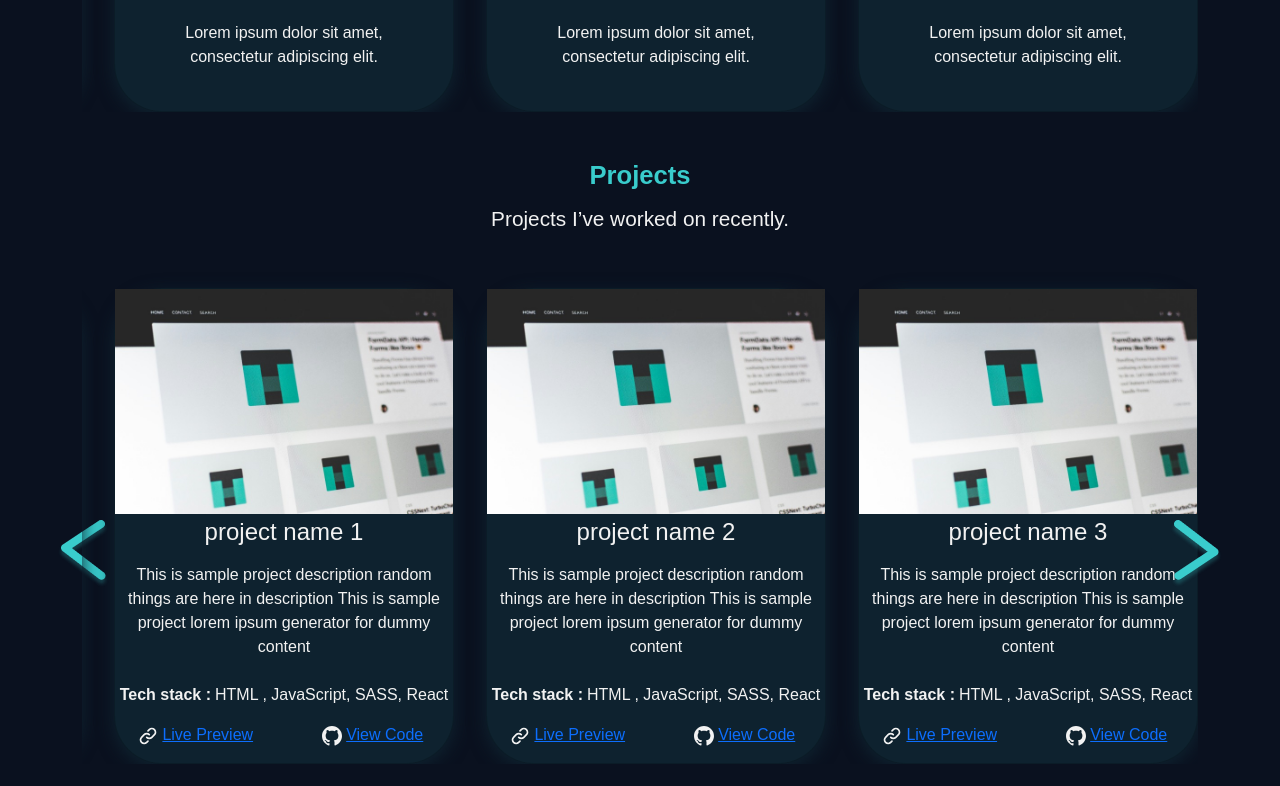
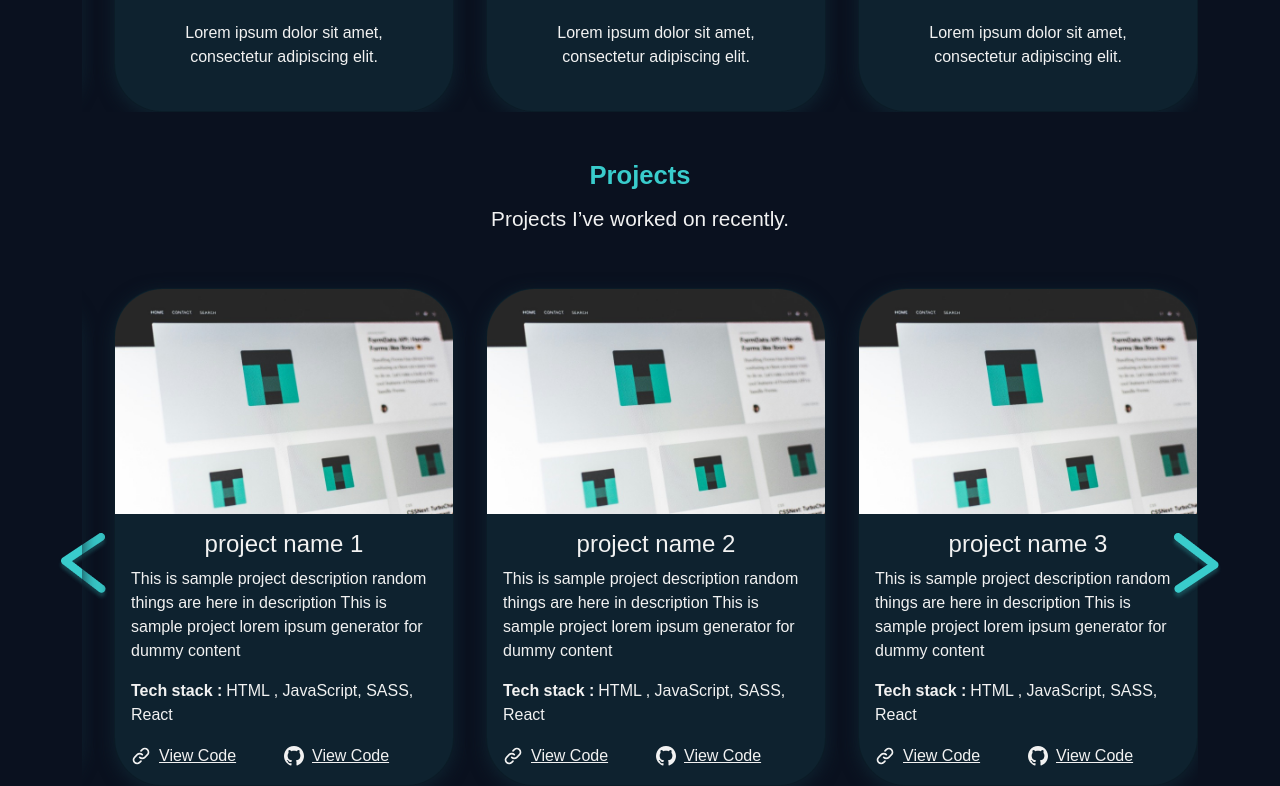
Before and after one commit to AmiraBelkis/My-Portfolio, a React (Vite) app in the folder Portfolio/: page / in a window 1280 px wide. Shown: the part 1222-2008 px from the top of the page. Before the commit the page ends 1986 px from the top, so only its background shows below. Built offline with nearby package versions, Linux system fonts and the light colour scheme.

Commit message:
create prjt items

```diff
--- a/Portfolio/src/App.css
+++ b/Portfolio/src/App.css
@@ -11,6 +11,10 @@
   --font-color-rgb: 242, 242, 242;
 }
 
+/* * {
+  border: 1px solid red;
+} */
+
 /* Body section */
 body {
   font-family: var(--font-family);
@@ -18,6 +22,7 @@ body {
   background-color: var(--background-color);
   margin: 0;
   padding: 0;
+  overflow-x: hidden;
 }
 
 /* Menu section */
@@ -98,6 +103,21 @@ h3.section-sub-title {
   padding: 0;
 }
 
+.prjt-link {
+  color: var(--font-color);
+  font-family: var(--font-family);
+  font-size: 16px;
+  font-weight: 400;
+  line-height: 26px;
+  text-align: left;
+}
+
+.prjt-img {
+  width: 100% !important;
+  border-top-right-radius: 3rem;
+  border-top-left-radius: 3rem;
+}
+
 .btn-primary {
   border: none;
   border-radius: 15px;
--- a/Portfolio/src/component/Projects/CodeLink.jsx
+++ b/Portfolio/src/component/Projects/CodeLink.jsx
@@ -1,7 +1,7 @@
 import { GithubIcon } from "../../ui/Icon";
 
 export const CodeLink = ({ link }) => {
-    const element = <div className="col-sm-6">
+    const element = <div className="col-sm-6 d-flex justify-content-start align-items-center gap-2">
         <GithubIcon></GithubIcon> <a className="prjt-link" href={link}>View Code</a>
     </div>
     return (link !== "") ? element : <></>;
--- /dev/null
+++ b/Portfolio/src/component/Projects/Description.jsx
@@ -0,0 +1,5 @@
+export const Description = ({ children }) => {
+    return (
+        <p className="p-0 text-start"> {children} </p>
+    )
+}
--- a/Portfolio/src/component/Projects/PreviewLink.jsx
+++ b/Portfolio/src/component/Projects/PreviewLink.jsx
@@ -1,8 +1,8 @@
 import { LinkChainIcon } from "../../ui/Icon";
 
 export const PreviewLink = ({ link }) => {
-    const element = <div className="col-sm-6">
-        <LinkChainIcon></LinkChainIcon> <a href={link}>Live Preview</a>
+    const element = <div className="col-sm-6 d-flex justify-content-start align-items-center gap-2">
+        <LinkChainIcon></LinkChainIcon> <a className="prjt-link" href={link}>View Code</a>
     </div>
     return (link !== "") ? element : <></>;
 }
--- a/Portfolio/src/component/Projects/ProjectItem.jsx
+++ b/Portfolio/src/component/Projects/ProjectItem.jsx
@@ -1,5 +1,5 @@
 import { Card } from "../../ui/Card";
-import { Description } from "../Technology/Description";
+import { Description } from "./Description";
 import { CodeLink } from "./CodeLink";
 import { PreviewLink } from "./PreviewLink";
 import { TechStack } from "./TechStack";
@@ -7,14 +7,16 @@ import { TechStack } from "./TechStack";
 export const ProjectItem = ({ name, image, description, tech, githubLink, LiveReviewLink }) => {
     return (
         <Card col="col-sm-auto">
-            <img src={image} alt="Project-img" width="100%" />
-            <div className="container p-1 pb-3">
+            <img src={image} alt="Project-img" className="prjt-img" />
+            <div className="container p-3">
                 <h4>{name}</h4>
-                <Description content={description}></Description>
+                <Description>
+                    {description}
+                </Description>
                 <TechStack>
                     {tech}
                 </TechStack>
-                <div className="row">
+                <div className="d-flex">
                     <PreviewLink link={LiveReviewLink}></PreviewLink>
                     <CodeLink link={githubLink}></CodeLink>
                 </div>
--- a/Portfolio/src/component/Projects/TechStack.jsx
+++ b/Portfolio/src/component/Projects/TechStack.jsx
@@ -1,6 +1,6 @@
 export const TechStack = ({ children }) => {
     return (
-        <p>
+        <p className="p-0 text-start">
             <strong className="me-1">Tech stack :</strong>
             {children}
         </p>
```
